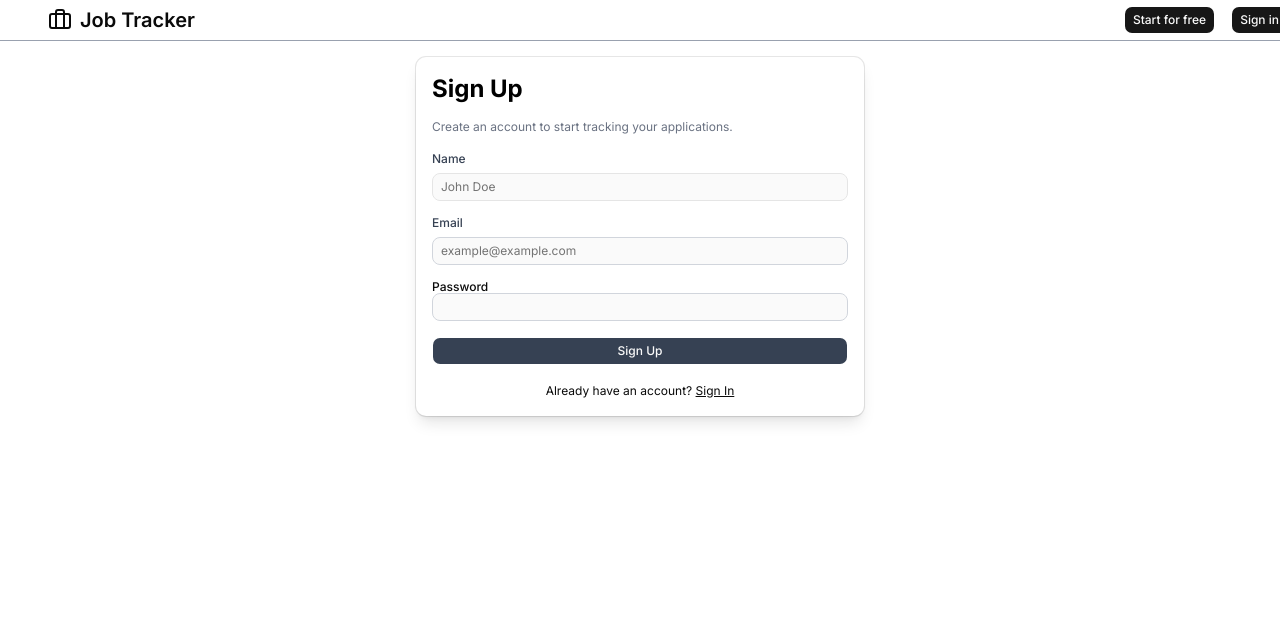
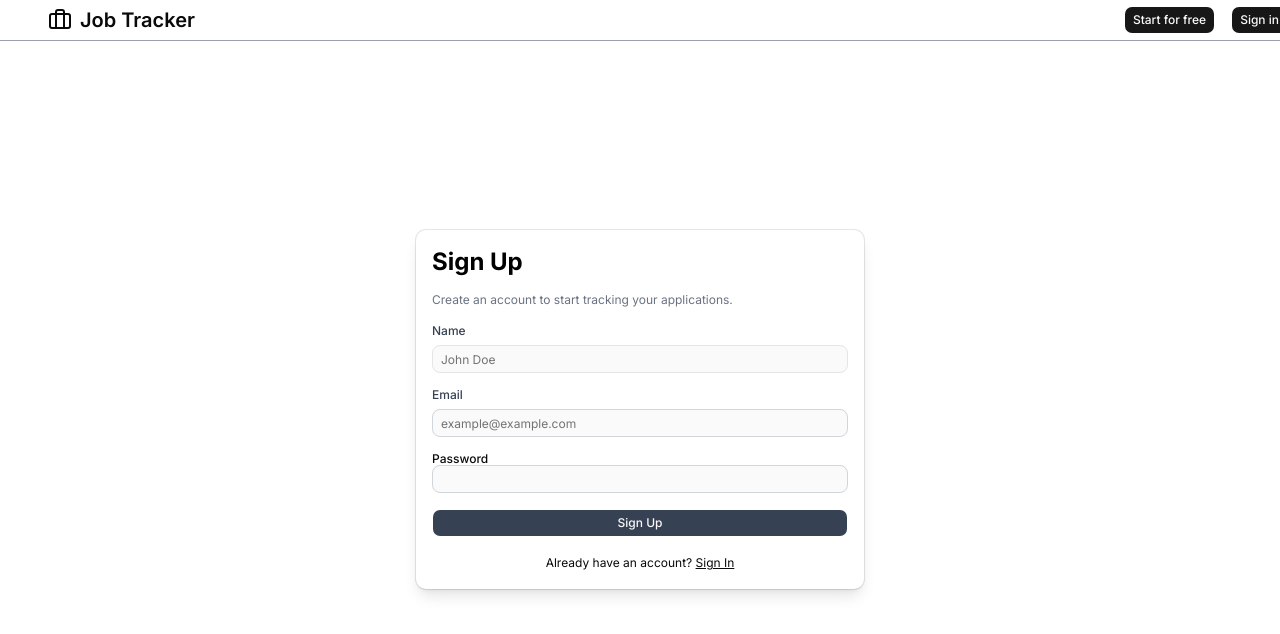
Before and after one commit to pseudoClone/JobTrackerSite, a Next.js app: page /sign-up in a window 1280 px wide. Shown: the top 634 px of the page. Built offline with nearby package versions, Linux system fonts and the light colour scheme.

Commit message:
fix: Scroll bar in sign up and sign in page

```diff
--- a/app/sign-in/page.tsx
+++ b/app/sign-in/page.tsx
@@ -8,7 +8,7 @@ import Link from "next/link";
 
 export default function SignIn() {
         return (
-                <div className="flex min-h-[calc(100vh - 4rem)] items-center justify-center bg-white p-4">
+                <div className="flex min-h-[calc(100vh-4rem)] items-center justify-center bg-white p-4">
                         <Card className="w-full max-w-md border-gray-200 shadow-lg">
                                 <CardHeader className="space-y-2">
                                         <CardTitle className="text-2xl font-bold text-black">
--- a/app/sign-up/page.tsx
+++ b/app/sign-up/page.tsx
@@ -8,7 +8,7 @@ import Link from "next/link";
 
 export default function SignUp() {
         return (
-                <div className="flex min-h-[calc(100vh - 4rem)] items-center justify-center bg-white p-4">
+                <div className="flex min-h-[calc(100vh-4rem)] items-center justify-center bg-white">
                         <Card className="w-full max-w-md border-gray-200 shadow-lg">
                                 <CardHeader className="space-y-2">
                                         <CardTitle className="text-2xl font-bold text-black">
```
